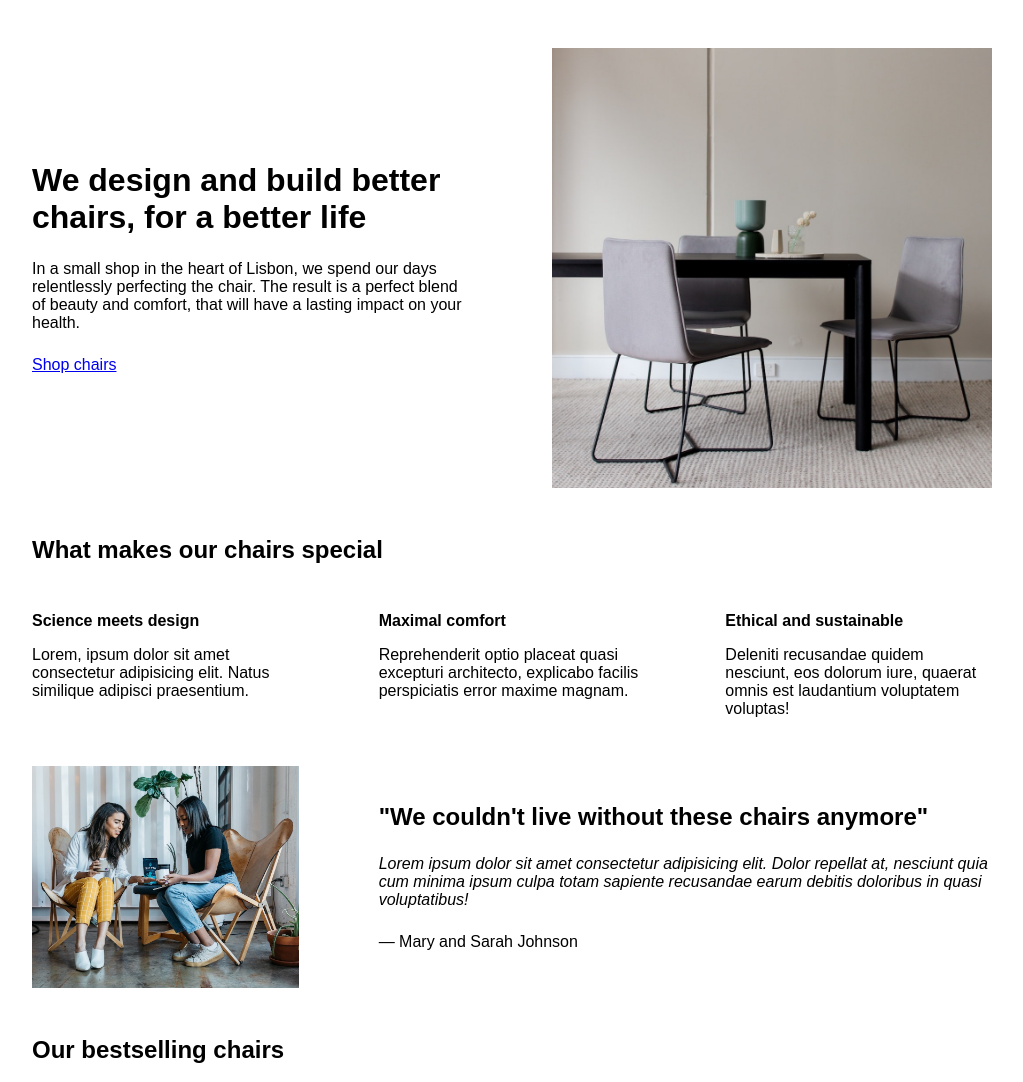
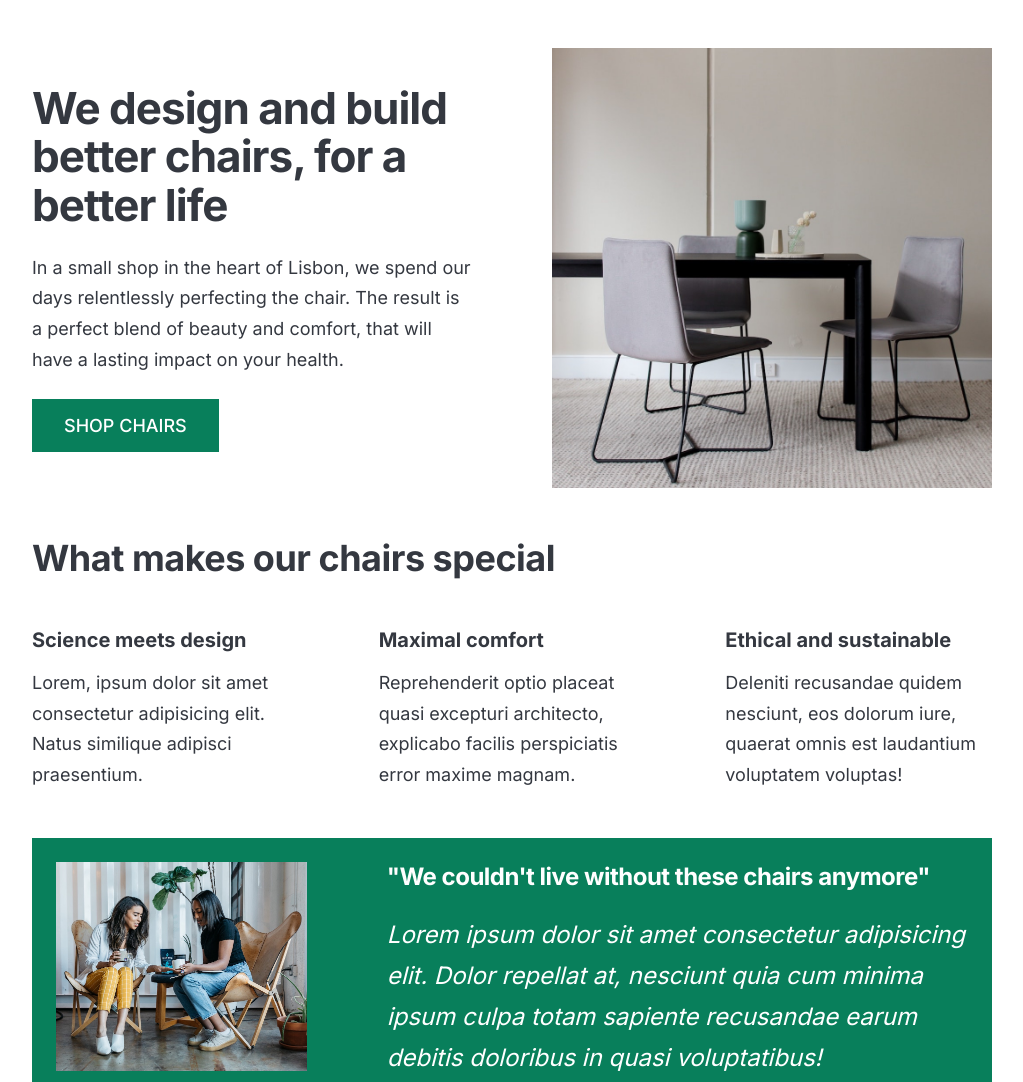
Before and after one commit to stanrogouski/chair-shop, a plain HTML site: page index.html in a window 1280 px wide. Shown: the top 1082 px of the page, without its empty margins (128-1151 px from the left). Drawn offline with Linux system fonts and the light colour scheme; a web font is replaced by a local one.

Commit message:
add typography and colors

```diff
--- a/index.html
+++ b/index.html
@@ -4,13 +4,19 @@
     <meta charset="UTF-8" />
     <meta http-equiv="X-UA-Compatible" content="IE=edge" />
     <meta name="viewport" content="width=device-width, initial-scale=1.0" />
-
+    <link rel="preconnect" href="https://fonts.googleapis.com">
+    <link rel="preconnect" href="https://fonts.gstatic.com" crossorigin>
+    <link href="https://fonts.googleapis.com/css2?family=Bigelow+Rules&family=Encode+Sans+Condensed:wght@300&family=Inter:wght@400;500;700&display=swap" rel="stylesheet">
     <link rel="stylesheet" href="style.css" />
     <title>Lisbon Chair Shop</title>
+
   </head>
+
+
   <body>
     <div class="container">
       <header>
+
         <div class="header-text-box">
           <h1>We design and build better chairs, for a better life</h1>
           <p class="header-text">
@@ -21,11 +27,14 @@
           <a class="btn btn--big" href="#">Shop chairs</a>
         </div>
         <img src="hero.jpg" alt="Photo" />
+
       </header>
 
       <section>
         <h2>What makes our chairs special</h2>
+
         <div class="grid-3-cols">
+
           <div>
             <p class="features-title"><strong>Science meets design</strong></p>
             <p class="features-text">
@@ -54,6 +63,7 @@
             </p>
           </div>
         </div>
+
       </section>
 
       <section class="testimonial-section">
--- a/style.css
+++ b/style.css
@@ -16,7 +16,10 @@ FONT SIZE SYSTEM (px)
 /* GENERAL STYLES */
 /* ------------------------ */
 body {
-  font-family: sans-serif;
+  /* font-family: sans-serif; */
+  font-family: 'Inter', sans-serif;
+  color: #343840;
+  border-bottom: 8px solid #087f5b;
 }
 
 .container {
@@ -31,12 +34,40 @@ section {
 
 h2 {
   margin-bottom: 48px;
+  font-size: 36px;
+  letter-spacing: -0.5px;
 }
 
 .grid-3-cols {
   display: grid;
   grid-template-columns: repeat(3, 1fr);
   column-gap: 80px;
+}
+
+.btn:link, btn:visited{
+  background-color: #087f5b;
+  color: #fff;
+  text-decoration: none;
+  text-transform: uppercase;
+
+  display: inline-block;
+  font-weight: 500;
+
+}
+
+btn:hover, btn:active{
+  background-color: #099268;
+}
+
+.btn--small{
+  font-size: 14px;
+  padding: 8px 12px;
+
+}
+
+.btn--big{
+  font-size: 18px;
+  padding: 16px 32px;
 }
 
 /* ------------------------ */
@@ -57,10 +88,16 @@ header {
 
 h1 {
   margin-bottom: 24px;
+  /* 44 / 52 / 62 */
+  font-size: 44px;
+  line-height: 1.1;
+  letter-spacing: -1px;
 }
 
 .header-text {
   margin-bottom: 24px;
+  font-size: 18px;
+  line-height: 1.7;
 }
 
 img {
@@ -73,27 +110,37 @@ img {
 
 .features-title {
   margin-bottom: 16px;
+  font-size: 20px;
 }
 
 .features-text {
+  font-size: 18px;
+  line-height: 1.7;
 }
 
 /* TESTIMONIAL */
 .testimonial-section {
+  background-color: #087f5b;
+  color: #fff;
+  padding: 24px;
 }
 
 .testimonial-box {
   grid-column: 2 / -1;
   align-self: center;
+
 }
 
 .testimonial-box h2 {
   margin-bottom: 24px;
+  font-size: 24px;
 }
 
 .testimonial-text {
   font-style: italic;
   margin-bottom: 24px;
+  font-size: 24px;
+  line-height: 1.7;
 }
 
 /* CHAIRS */
@@ -103,11 +150,13 @@ img {
 
 h3 {
   margin-bottom: 24px;
+  font-size: 20px;
 }
 
 .chair-details {
   list-style: none;
   margin-bottom: 24px;
+
 }
 
 .chair-details li {
@@ -127,8 +176,11 @@ h3 {
 .chair-price {
   display: flex;
   justify-content: space-between;
+  font-size: 20px;
 }
 
 footer {
   margin-bottom: 48px;
+  font-size: 14px;
+  color: #495057;
 }
```
